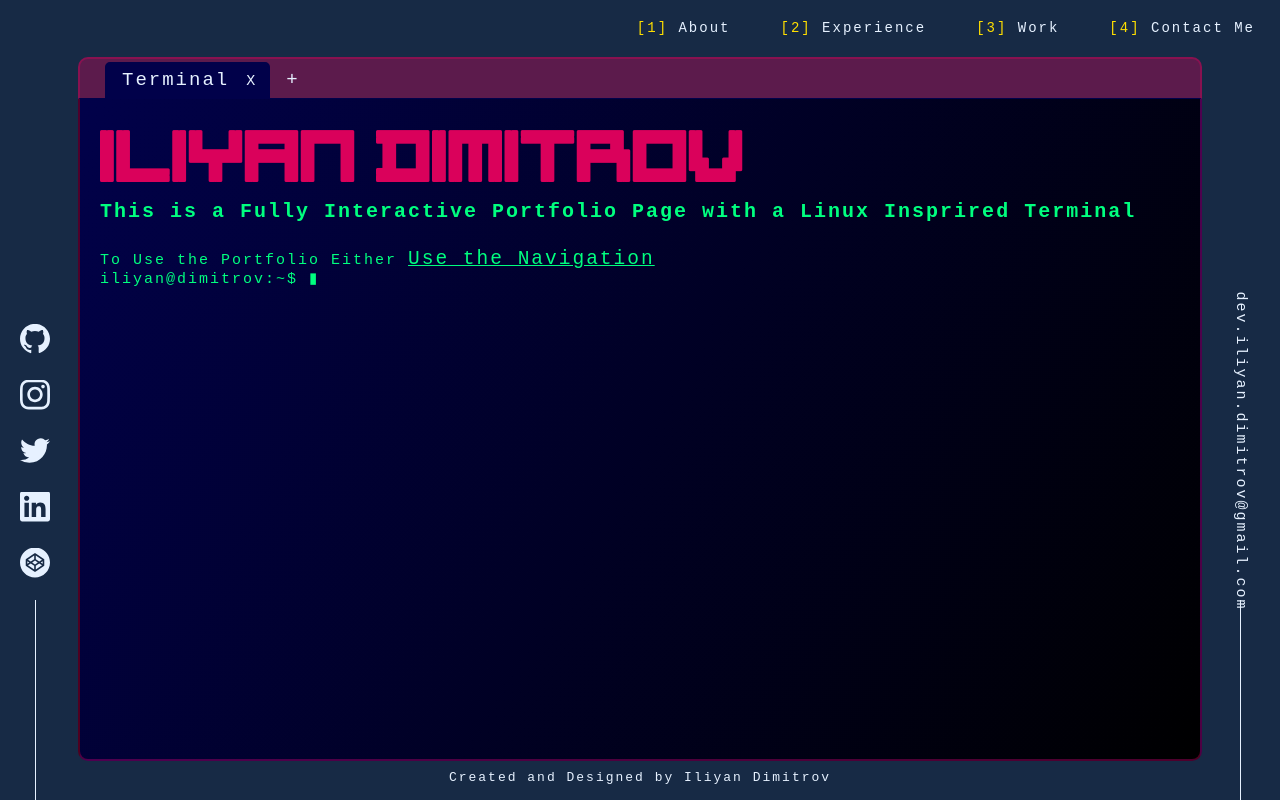
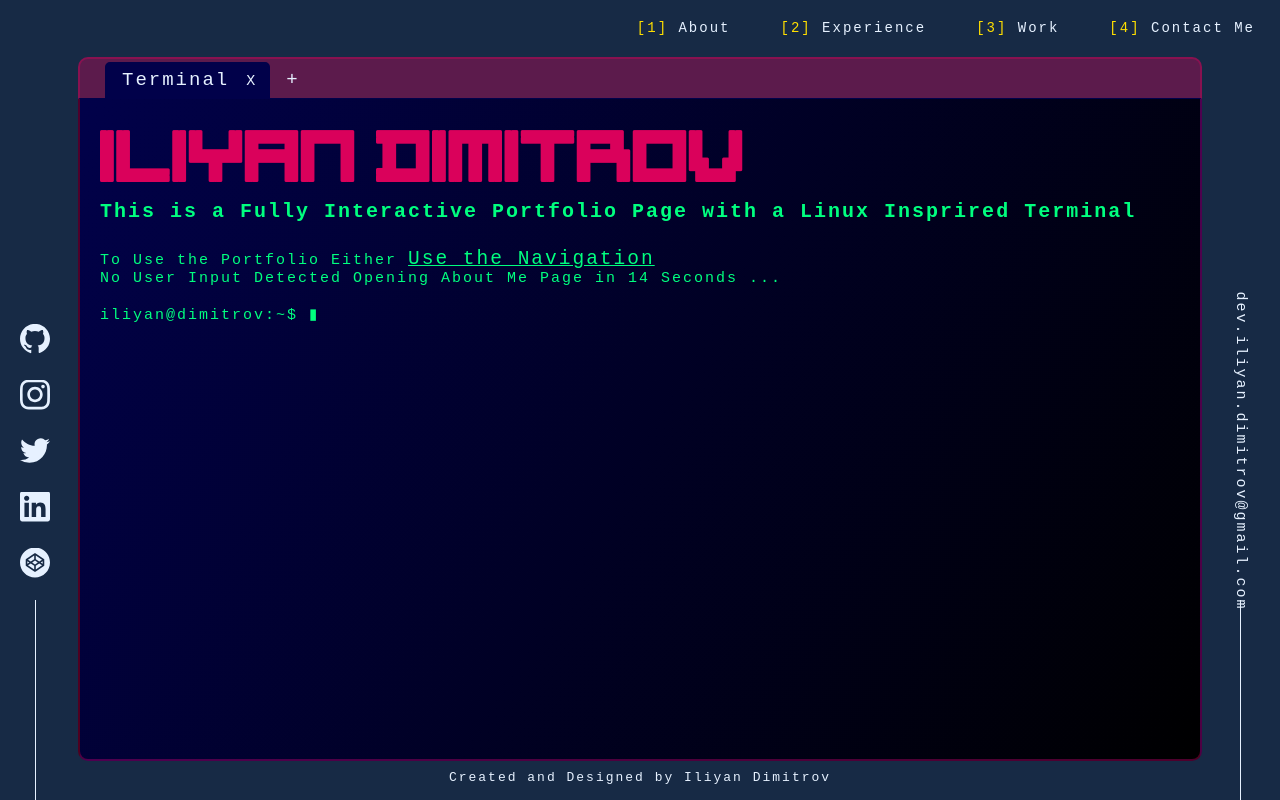
Before and after one commit to IliyanID/Portfolio-Website, a React (Create React App) app in the folder Front-End/: page / in a window 1280 px wide. Built offline with nearby package versions, Linux system fonts and the light colour scheme.

Commit message:
Added auto rederect to aboutme

```diff
--- a/Front-End/src/Components/Experience/Experience.css
+++ b/Front-End/src/Components/Experience/Experience.css
@@ -17,8 +17,6 @@
         display:block!important;
         width:2000px!important;
         height: auto!important;
-        overflow-x:scroll!important;
-        overflow-y:hidden;
     }
         .jobSelector li{
             display:inline-block!important;
@@ -98,6 +96,8 @@
 
     user-select: none;
 
+    overflow-y:scroll!important;
+
 }
     .jobSelector li{
         width:200px;
--- a/Front-End/src/Containers/Terminal/Terminal.js
+++ b/Front-End/src/Containers/Terminal/Terminal.js
@@ -1,8 +1,7 @@
 import React, {useState, Fragment, useEffect, forwardRef, useImperativeHandle } from 'react';
 import './Terminal.css'
 const Terminal = forwardRef((props, ref) => {
-    const [getTerLine,setTerLine] = useState({Value:"iliyan@dimitrov:~$ ▮",blink:true});
-
+    const [getTerLine,setTerLine] = useState({Timer:20,Value:"iliyan@dimitrov:~$ ▮",blink:true});
 
     useImperativeHandle(
         ref,
@@ -31,7 +30,8 @@ const Terminal = forwardRef((props, ref) => {
         (<p className="indented"><b className="I">[2]</b> or <b className="I">[open experience]</b>: Opens my previous work experience</p>),
         (<p className="indented"><b className="I">[3]</b> or <b className="I">[open work]</b>: Opens previous projects on GitHub</p>),
         (<p className="indented"><b className="I">[4]</b> or <b className="I">[run contactMe]</b>: Runs contact me program in terminal</p>),
-        (<p className="indented"><b className="I">[5]</b> or <b className="I">[run snakeGame]</b>: Runs the terminal snake game{N()}</p>)
+        (<p className="indented"><b className="I">[5]</b> or <b className="I">[run snakeGame]</b>: Runs the terminal snake game{N()}</p>),
+        (<p>No User Input Detected Opening About Me Page in {getTerLine.Timer} Seconds ...{N()}</p>)
     ]
     let[content,setContent] = useState({
         arr:starterArr
@@ -44,8 +44,48 @@ const Terminal = forwardRef((props, ref) => {
     },[content.arr])
 
 
+    const setCountDown = (num) =>{
+        console.log("Entered setCount with " + num);
+        clearTimeout(timeoutID);
+        let tempArr = [...content.arr];
+
+
+
+        if(num === undefined){
+            tempArr[10] = undefined;
+        }
+        else
+            tempArr[10] = (<p>No User Input Detected Opening About Me Page in {num} Seconds ...{N()}</p>)
+
+        setContent({arr:tempArr});
+    }
+
+
+    let [timeout,setT] = useState();
+    useEffect(()=>{
+        clearTimeout(timeoutID);
+        console.log("Entered Effect");
+          setT(setTimeout(()=>{
+            setCountDown();
+            console.log("Entered Timeout");
+            clearTimeout(timeoutID);
+            getTerLine.Value = "iliyan@dimitrov:~$ 1";
+            updateContent();
+
+        },16000))
+    },[])
+
+
     const updateTerminalLine = (e) =>{
         clearTimeout(timeoutID);
+
+        if(getTerLine.Timer >= 0){
+            setCountDown();
+            clearTimeout(timeout)
+        }
+
+
+
         setTerLine({Value:("iliyan@dimitrov:~$ "  + parseString(e.target.value)),blink:true});
     }
 
@@ -75,11 +115,23 @@ const Terminal = forwardRef((props, ref) => {
 
     let timeoutID = setTimeout(() =>{
         if(props.inView === true){
-            if(getTerLine.blink)
-                setTerLine({Value:(getTerLine.Value + "").replaceAll("▮",""),blink:!getTerLine.blink});
+            if(getTerLine.Timer === undefined){
+                if(getTerLine.blink)
+                    setTerLine({Value:(getTerLine.Value + "").replaceAll("▮",""),blink:!getTerLine.blink});
 
-            else
-                setTerLine({Value: getTerLine.Value + ("▮"),blink:!getTerLine.blink});
+                else
+                    setTerLine({Value: getTerLine.Value + ("▮"),blink:!getTerLine.blink});
+            }
+            else{
+                getTerLine.Timer -= 1;
+                console.log(getTerLine.Timer);
+                setCountDown(getTerLine.Timer);
+
+                if(getTerLine.Timer === 0){
+                    setCountDown();
+                }
+            }
+
         }
     },800);
     props.setTimeoutId(timeoutID);
@@ -119,6 +171,7 @@ const Terminal = forwardRef((props, ref) => {
 
             case "clear":{
                 if(commandSelector.length <= 1){
+                    starterArr[10] = undefined;
                     setContent({arr:starterArr});
                     return null;
                 }
```
